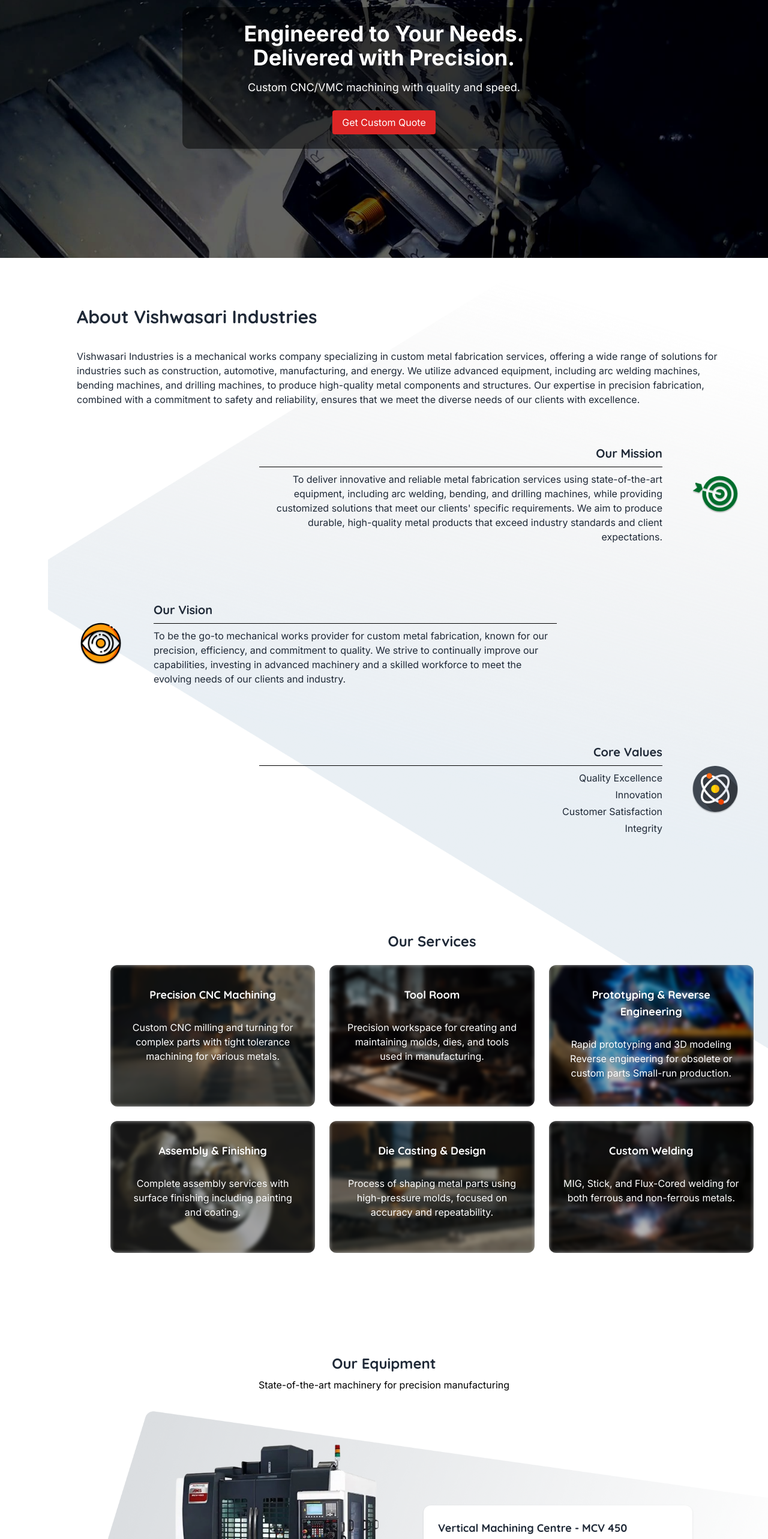
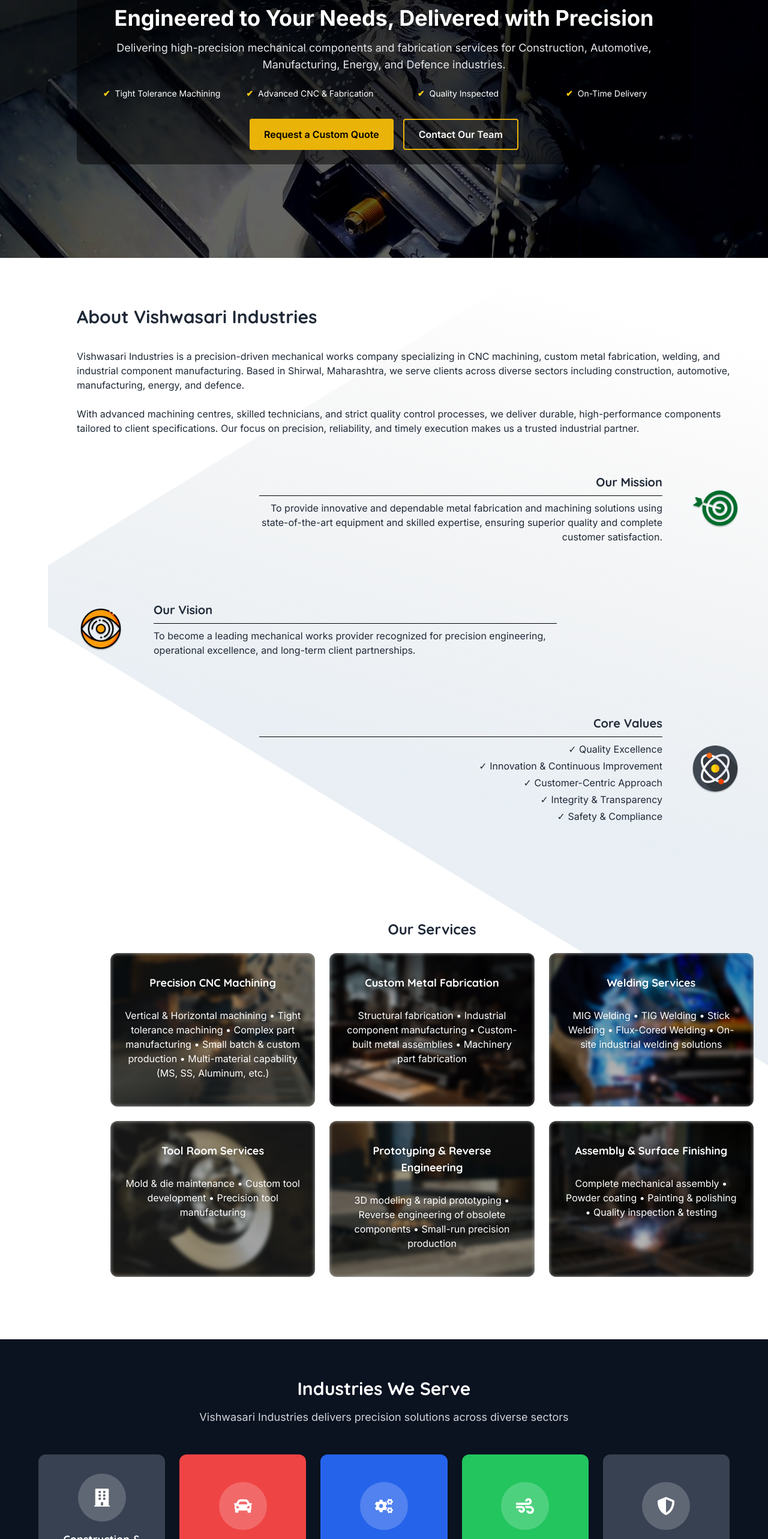
Before and after one commit to vishwasariindustry-collab/vishwasariindustries, a React (Create React App) app: page / in a window 1280 px wide. Shown: the part 234-2800 px from the top of the page at 60% size. Built offline with nearby package versions, Linux system fonts and the light colour scheme.

Commit message:
added ui n industrial services chnges

```diff
--- a/src/App.jsx
+++ b/src/App.jsx
@@ -4,6 +4,8 @@
 import About from "./components/About";
 import Services from "./components/Services";
 import Equipment from "./components/Equipment";
+import Industries from "./components/Industries";
+import Quality from "./components/Quality";
 import Clients from "./components/Clients";
 import ChooseUs from "./components/ChooseUs";
 import Contact from "./components/Contact";
@@ -28,40 +30,7 @@
         <About />
         <Services />
       </div>
-      <div className="relative">
-        {/* Top Background Image - Hidden on mobile */}
-        <div
-          className="hidden sm:block absolute right-0 top-0 pointer-events-none w-[90%]"
-          style={{
-            height: "430px",
-            backgroundImage: "url('/images/equipment-bg-1.png')",
-            backgroundSize: "contain",
-            backgroundPosition: "top",
-            backgroundRepeat: "no-repeat",
-            zIndex: 1,
-            opacity: 1,
-            marginTop: "10rem",
-          }}
-        />
-
-        {/* Bottom Background Image - Hidden on mobile */}
-        <div
-          className="hidden sm:block absolute left-0 bottom-0 pointer-events-none w-[90%]"
-          style={{
-            height: "430px",
-            backgroundImage: "url('/images/equipment-bg-2.png')",
-            backgroundSize: "contain",
-            backgroundPosition: "bottom",
-            backgroundRepeat: "no-repeat",
-            zIndex: 2,
-            opacity: 1,
-          }}
-        />
-
-        <div className="relative z-10">
-          <Equipment />
-        </div>
-      </div>
+      <Industries />
       <Clients />
       <ChooseUs />
       <Contact />
--- a/src/components/About.jsx
+++ b/src/components/About.jsx
@@ -7,7 +7,7 @@
       icon: "/images/mission-icon.png",
       content: (
         <p className="text-sm sm:text-base">
-          To deliver innovative and reliable metal fabrication services using state-of-the-art equipment, including arc welding, bending, and drilling machines, while providing customized solutions that meet our clients' specific requirements. We aim to produce durable, high-quality metal products that exceed industry standards and client expectations.
+          To provide innovative and dependable metal fabrication and machining solutions using state-of-the-art equipment and skilled expertise, ensuring superior quality and complete customer satisfaction.
         </p>
       ),
     },
@@ -16,7 +16,7 @@
       icon: "/images/vision-icon.png",
       content: (
         <p className="text-sm sm:text-base">
-          To be the go-to mechanical works provider for custom metal fabrication, known for our precision, efficiency, and commitment to quality. We strive to continually improve our capabilities, investing in advanced machinery and a skilled workforce to meet the evolving needs of our clients and industry.
+          To become a leading mechanical works provider recognized for precision engineering, operational excellence, and long-term client partnerships.
         </p>
       ),
     },
@@ -25,10 +25,11 @@
       icon: "/images/values-icon.png",
       content: (
         <ul className="list-none pl-0 text-sm sm:text-base space-y-1">
-          <li>Quality Excellence</li>
-          <li>Innovation</li>
-          <li>Customer Satisfaction</li>
-          <li>Integrity</li>
+          <li>✓ Quality Excellence</li>
+          <li>✓ Innovation & Continuous Improvement</li>
+          <li>✓ Customer-Centric Approach</li>
+          <li>✓ Integrity & Transparency</li>
+          <li>✓ Safety & Compliance</li>
         </ul>
       ),
     },
@@ -57,7 +58,9 @@
           transition={{ duration: 0.8, delay: 0.2 }}
           viewport={{ once: true }}
         >
-          Vishwasari Industries is a mechanical works company specializing in custom metal fabrication services, offering a wide range of solutions for industries such as construction, automotive, manufacturing, and energy. We utilize advanced equipment, including arc welding machines, bending machines, and drilling machines, to produce high-quality metal components and structures. Our expertise in precision fabrication, combined with a commitment to safety and reliability, ensures that we meet the diverse needs of our clients with excellence.
+          Vishwasari Industries is a precision-driven mechanical works company specializing in CNC machining, custom metal fabrication, welding, and industrial component manufacturing. Based in Shirwal, Maharashtra, we serve clients across diverse sectors including construction, automotive, manufacturing, energy, and defence.
+          <br /> <br />
+          With advanced machining centres, skilled technicians, and strict quality control processes, we deliver durable, high-performance components tailored to client specifications. Our focus on precision, reliability, and timely execution makes us a trusted industrial partner.
         </motion.p>
 
         <div className="flex flex-col gap-12">
--- a/src/components/ChooseUs.jsx
+++ b/src/components/ChooseUs.jsx
@@ -1,44 +1,45 @@
-import { FaTools, FaUserFriends, FaAward, FaClock, FaRegSmile } from "react-icons/fa";
+import React from "react";
+import { FaTools, FaUsers, FaAward, FaClock, FaRegSmile } from "react-icons/fa";
 
 export default function ChooseUs() {
   const features = [
     {
-      icon: <FaTools className="text-white text-2xl" />,
-      bg: "bg-[#2346a0]",
-      title: "State-of-the-Art Equipment",
-      desc: "Our machine shop is equipped with the latest CNC machinery, welding equipment, and tools to handle projects of all sizes and complexities.",
+      icon: <FaTools />,
+      bg: "bg-blue-600",
+      title: "Advanced CNC & Fabrication Machinery",
+      desc: "State-of-the-art equipment for high-precision manufacturing and complex part production.",
     },
     {
-      icon: <FaUserFriends className="text-white text-2xl" />,
-      bg: "bg-[#fbb017]",
-      title: "Skilled Workforce",
-      desc: "Our team consists of highly trained machinists, fabricators, welders, and engineers committed to providing the best results.",
+      icon: <FaUsers />,
+      bg: "bg-gray-500",
+      title: "Skilled Technical Workforce",
+      desc: "Highly trained machinists, fabricators, welders, and engineers committed to excellence.",
     },
     {
-      icon: <FaAward className="text-white text-2xl" />,
-      bg: "bg-[#1fa463]",
-      title: "Commitment to Quality",
-      desc: "We follow strict quality control procedures to ensure that every part we produce meets our clients' exact specifications.",
+      icon: <FaAward />,
+      bg: "bg-green-600",
+      title: "Strict Quality Control",
+      desc: "Rigorous inspection processes ensure every component meets exact technical specifications.",
     },
     {
-      icon: <FaClock className="text-white text-2xl" />,
-      bg: "bg-[#495057]",
-      title: "Timely Delivery",
-      desc: "We understand the importance of deadlines and ensure that all projects are completed on time, every time.",
+      icon: <FaClock />,
+      bg: "bg-purple-600",
+      title: "Timely Project Execution",
+      desc: "We understand deadlines matter. Projects completed on schedule, every time.",
     },
     {
-      icon: <FaRegSmile className="text-white text-2xl" />,
-      bg: "bg-[#a01d1d]",
-      title: "Customer Satisfaction",
-      desc: "Our clients are our priority, and we work closely with them from concept to completion, providing solutions that meet or exceed expectations.",
+      icon: <FaRegSmile />,
+      bg: "bg-red-600",
+      title: "Long-Term Client Partnerships",
+      desc: "Building lasting relationships through reliability, transparency, and exceptional service.",
     },
   ];
 
   return (
     <section className="max-w-7xl mx-auto py-16 px-4 sm:px-6 mt-10">
-      <h3 className="text-3xl font-bold text-center mb-2 font-quicksand">Why Choose Us ?</h3>
-      <p className="text-center mb-12 font-inter text-base sm:text-lg">
-        State-of-the-art machinery for precision manufacturing
+      <h3 className="text-3xl font-bold text-center mb-2 font-quicksand">Why Choose Vishwasari Industries?</h3>
+      <p className="text-center mb-12 font-inter text-base sm:text-lg text-gray-600">
+        Industry-leading expertise with proven reliability and commitment to your success
       </p>
 
       {/* First Row */}
@@ -46,7 +47,7 @@
         {features.slice(0, 3).map((f) => (
           <div key={f.title} className="flex flex-col items-center text-center px-4">
             <div className={`w-14 h-14 flex items-center justify-center rounded-full mb-4 shadow ${f.bg}`}>
-              {f.icon}
+              {React.cloneElement(f.icon, { className: 'text-white text-2xl' })}
             </div>
             <h4 className="font-semibold text-base sm:text-lg mb-2">{f.title}</h4>
             <p className="text-gray-600 font-inter text-sm sm:text-base">{f.desc}</p>
@@ -59,7 +60,7 @@
         {features.slice(3).map((f) => (
           <div key={f.title} className="flex flex-col items-center text-center px-4">
             <div className={`w-14 h-14 flex items-center justify-center rounded-full mb-4 shadow ${f.bg}`}>
-              {f.icon}
+              {React.cloneElement(f.icon, { className: 'text-white text-2xl' })}
             </div>
             <h4 className="font-semibold text-base sm:text-lg mb-2">{f.title}</h4>
             <p className="text-gray-600 font-inter text-sm sm:text-base">{f.desc}</p>
--- a/src/components/Contact.jsx
+++ b/src/components/Contact.jsx
@@ -101,7 +101,7 @@
               </span>
               <div>
                 <div className="font-semibold text-base">Email</div>
-                <div className="text-gray-300 text-sm">vishwasari2260@gmail.com</div>
+                <div className="text-gray-300 text-sm">vishwasariind@gmail.com</div>
               </div>
             </div>
           </div>
--- a/src/components/Hero.jsx
+++ b/src/components/Hero.jsx
@@ -8,26 +8,60 @@
       style={{ backgroundImage: "url('/images/hero-machine.png')" }}
     >
       <motion.div
-        className="text-center bg-black bg-opacity-50 p-4 sm:p-6 rounded-xl w-[95vw] max-w-2xl mx-auto"
+        className="text-center bg-black bg-opacity-50 p-4 sm:p-6 rounded-xl w-[95vw] max-w-5xl mx-auto"
         initial={{ opacity: 0, y: 20 }}
         animate={{ opacity: 1, y: 0 }}
         transition={{ duration: 0.6 }}
       >
         <h2 className="text-2xl sm:text-4xl font-bold mb-4">
-          Engineered to Your Needs. Delivered with Precision.
+          Engineered to Your Needs, Delivered with Precision
+          {/* Precision CNC Machining & Custom Metal Fabrication Solutions */}
         </h2>
-        <p className="text-base sm:text-lg mb-6">
-          Custom CNC/VMC machining with quality and speed.
+        <p className="text-sm sm:text-lg mb-6 text-gray-200">
+          Delivering high-precision mechanical components and fabrication services for Construction, Automotive, Manufacturing, Energy, and Defence industries.
         </p>
+
+        {/* Highlight Points */}
+        <div className="grid grid-cols-2 md:grid-cols-4 gap-3 mb-8 text-xs sm:text-sm">
+          <div className="flex items-center justify-center gap-2">
+            <span className="text-yellow-400 font-bold">✔</span>
+            <span>Tight Tolerance Machining</span>
+          </div>
+          <div className="flex items-center justify-center gap-2">
+            <span className="text-yellow-400 font-bold">✔</span>
+            <span>Advanced CNC & Fabrication</span>
+          </div>
+          <div className="flex items-center justify-center gap-2">
+            <span className="text-yellow-400 font-bold">✔</span>
+            <span>Quality Inspected</span>
+          </div>
+          <div className="flex items-center justify-center gap-2">
+            <span className="text-yellow-400 font-bold">✔</span>
+            <span>On-Time Delivery</span>
+          </div>
+        </div>
+
+        {/* CTA Buttons */}
+        <div className="flex flex-col sm:flex-row gap-4 justify-center">
           <button
             onClick={() => {
               const el = document.getElementById("contact");
               if (el) el.scrollIntoView({ behavior: "smooth" });
             }}
-          className="bg-red-600 hover:bg-red-700 px-4 py-2 rounded text-white text-sm sm:text-base"
+            className="bg-yellow-500 hover:bg-yellow-600 px-6 py-3 rounded font-semibold text-black text-sm sm:text-base transition"
           >
-          Get Custom Quote
+            Request a Custom Quote
           </button>
+          <button
+            onClick={() => {
+              const el = document.getElementById("contact");
+              if (el) el.scrollIntoView({ behavior: "smooth" });
+            }}
+            className="border-2 border-yellow-500 hover:bg-yellow-500 hover:text-black px-6 py-3 rounded font-semibold text-white text-sm sm:text-base transition"
+          >
+            Contact Our Team
+          </button>
+        </div>
       </motion.div>
     </section>
   );
--- /dev/null
+++ b/src/components/Industries.jsx
@@ -0,0 +1,75 @@
+import React from "react";
+import { motion } from "framer-motion";
+import { FaBuilding, FaCar, FaCogs, FaWind, FaShieldAlt } from "react-icons/fa";
+
+export default function Industries() {
+  const industries = [
+    {
+      icon: <FaBuilding className="text-4xl" />,
+      title: "Construction & Infrastructure",
+      color: "bg-gray-700",
+    },
+    {
+      icon: <FaCar className="text-4xl" />,
+      title: "Automotive",
+      color: "bg-red-500",
+    },
+    {
+      icon: <FaCogs className="text-4xl" />,
+      title: "Manufacturing",
+      color: "bg-blue-600",
+    },
+    {
+      icon: <FaWind className="text-4xl" />,
+      title: "Energy & Power",
+      color: "bg-green-500",
+    },
+    {
+      icon: <FaShieldAlt className="text-4xl" />,
+      title: "Defence",
+      color: "bg-gray-700",
+    },
+  ];
+
+  return (
+    <section id="industries" className="py-16 px-4 sm:px-6 bg-[#0b1220] text-white">
+      <div className="max-w-6xl mx-auto">
+        <motion.div
+          className="text-center mb-12"
+          initial={{ opacity: 0, y: 20 }}
+          whileInView={{ opacity: 1, y: 0 }}
+          transition={{ duration: 0.6 }}
+          viewport={{ once: true }}
+        >
+          <h3 className="text-2xl sm:text-3xl font-bold mb-4 font-quicksand text-white">
+            Industries We Serve
+          </h3>
+          <p className="text-base sm:text-lg text-gray-300">
+            Vishwasari Industries delivers precision solutions across diverse sectors
+          </p>
+        </motion.div>
+
+        <div className="grid grid-cols-1 sm:grid-cols-2 lg:grid-cols-5 gap-6">
+          {industries.map((industry, index) => (
+            <motion.div
+              key={industry.title}
+              className={`${industry.color} rounded-xl p-8 text-white flex flex-col items-center justify-center text-center gap-4 hover:shadow-xl transition-shadow cursor-pointer`}
+              initial={{ opacity: 0, scale: 0.9 }}
+              whileInView={{ opacity: 1, scale: 1 }}
+              transition={{ duration: 0.5, delay: index * 0.1 }}
+              viewport={{ once: true }}
+              whileHover={{ y: -5 }}
+            >
+              <div className="flex items-center justify-center w-20 h-20 bg-white bg-opacity-20 rounded-full">
+                {React.cloneElement(industry.icon, { className: 'text-white text-3xl' })}
+              </div>
+              <h4 className="font-bold text-lg font-quicksand">
+                {industry.title}
+              </h4>
+            </motion.div>
+          ))}
+        </div>
+      </div>
+    </section>
+  );
+}
--- /dev/null
+++ b/src/components/Quality.jsx
@@ -0,0 +1,74 @@
+import { motion } from "framer-motion";
+import { FaCheckCircle } from "react-icons/fa";
+
+export default function Quality() {
+  const tools = [
+    "630 x 630 Surface Plate",
+    "Vernier Height Gauge (600 mm)",
+    "Vernier Calipers",
+    "Micrometer Screw Gauges",
+    "Magnetic Blocks",
+  ];
+
+  return (
+    <section id="quality" className="bg-gray-50 py-16 px-4 sm:px-6">
+      <div className="max-w-6xl mx-auto">
+        <motion.div
+          className="text-center mb-12"
+          initial={{ opacity: 0, y: 20 }}
+          whileInView={{ opacity: 1, y: 0 }}
+          transition={{ duration: 0.6 }}
+          viewport={{ once: true }}
+        >
+          <h3 className="text-2xl sm:text-3xl font-bold mb-4 font-quicksand">
+            Quality Assurance
+          </h3>
+          <p className="text-base sm:text-lg text-gray-700">
+            Quality is integrated into every stage of our production process. We follow strict quality control protocols to ensure every component meets exact technical specifications.
+          </p>
+        </motion.div>
+
+        <motion.div
+          className="bg-white rounded-xl shadow-lg p-8 sm:p-12"
+          initial={{ opacity: 0, y: 20 }}
+          whileInView={{ opacity: 1, y: 0 }}
+          transition={{ duration: 0.6, delay: 0.2 }}
+          viewport={{ once: true }}
+        >
+          <h4 className="text-xl sm:text-2xl font-bold mb-8 text-center font-quicksand">
+            Our Inspection Instruments
+          </h4>
+          <div className="grid grid-cols-1 md:grid-cols-2 gap-6">
+            {tools.map((tool, index) => (
+              <motion.div
+                key={tool}
+                className="flex items-center gap-4 p-4 bg-blue-50 rounded-lg border-l-4 border-blue-500"
+                initial={{ opacity: 0, x: -20 }}
+                whileInView={{ opacity: 1, x: 0 }}
+                transition={{ duration: 0.5, delay: index * 0.1 }}
+                viewport={{ once: true }}
+              >
+                <FaCheckCircle className="text-blue-600 text-2xl flex-shrink-0" />
+                <span className="text-base sm:text-lg text-gray-800 font-medium">
+                  {tool}
+                </span>
+              </motion.div>
+            ))}
+          </div>
+
+          <motion.div
+            className="mt-10 p-6 bg-gradient-to-r from-blue-50 to-indigo-50 rounded-lg border-2 border-blue-200"
+            initial={{ opacity: 0 }}
+            whileInView={{ opacity: 1 }}
+            transition={{ duration: 0.6, delay: 0.4 }}
+            viewport={{ once: true }}
+          >
+            <p className="text-center text-gray-800 text-base sm:text-lg">
+              <span className="font-bold">Our Commitment:</span> Every component undergoes rigorous inspection and testing to guarantee precision, durability, and compliance with customer specifications.
+            </p>
+          </motion.div>
+        </motion.div>
+      </div>
+    </section>
+  );
+}
--- a/src/components/Services.jsx
+++ b/src/components/Services.jsx
@@ -2,12 +2,30 @@
 
 export default function Services() {
   const services = [
-    { title: "Precision CNC Machining", desc: "Custom CNC milling and turning for complex parts with tight tolerance machining for various metals." },
-    { title: "Tool Room", desc: "Precision workspace for creating and maintaining molds, dies, and tools used in manufacturing." },
-    { title: "Prototyping & Reverse Engineering", desc: "Rapid prototyping and 3D modeling Reverse engineering for obsolete or custom parts Small-run production." },
-    { title: "Assembly & Finishing", desc: "Complete assembly services with surface finishing including painting and coating." },
-    { title: "Die Casting & Design", desc: "Process of shaping metal parts using high-pressure molds, focused on accuracy and repeatability." },
-    { title: "Custom Welding", desc: "MIG, Stick, and Flux-Cored welding for both ferrous and non-ferrous metals." },
+    {
+      title: "Precision CNC Machining",
+      desc: "Vertical & Horizontal machining • Tight tolerance machining • Complex part manufacturing • Small batch & custom production • Multi-material capability (MS, SS, Aluminum, etc.)"
+    },
+    {
+      title: "Custom Metal Fabrication",
+      desc: "Structural fabrication • Industrial component manufacturing • Custom-built metal assemblies • Machinery part fabrication"
+    },
+    {
+      title: "Welding Services",
+      desc: "MIG Welding • TIG Welding • Stick Welding • Flux-Cored Welding • On-site industrial welding solutions"
+    },
+    {
+      title: "Tool Room Services",
+      desc: "Mold & die maintenance • Custom tool development • Precision tool manufacturing"
+    },
+    {
+      title: "Prototyping & Reverse Engineering",
+      desc: "3D modeling & rapid prototyping • Reverse engineering of obsolete components • Small-run precision production"
+    },
+    {
+      title: "Assembly & Surface Finishing",
+      desc: "Complete mechanical assembly • Powder coating • Painting & polishing • Quality inspection & testing"
+    },
   ];
 
   return (
```
Also changed, not shown: src/components/Clients.jsx (line endings or trailing spaces). Lines whose indentation alone changed are shown as unchanged.
